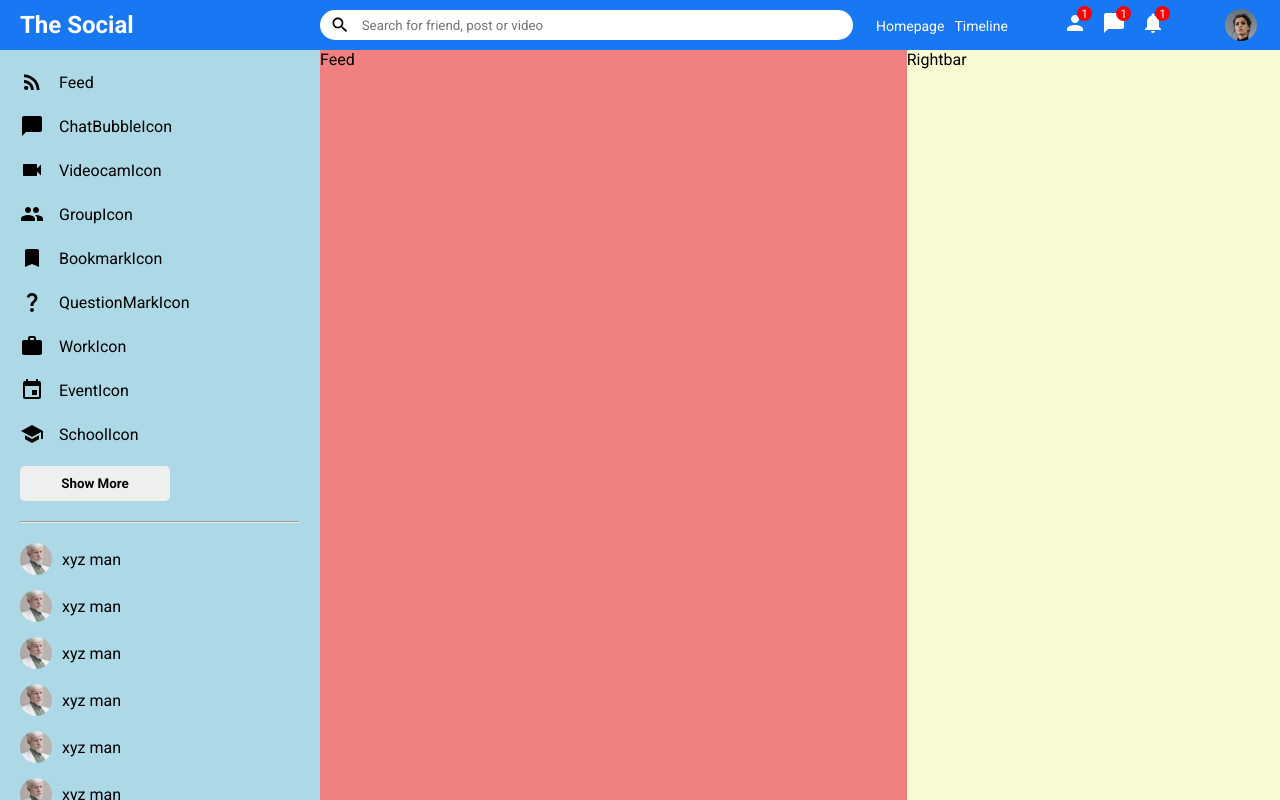
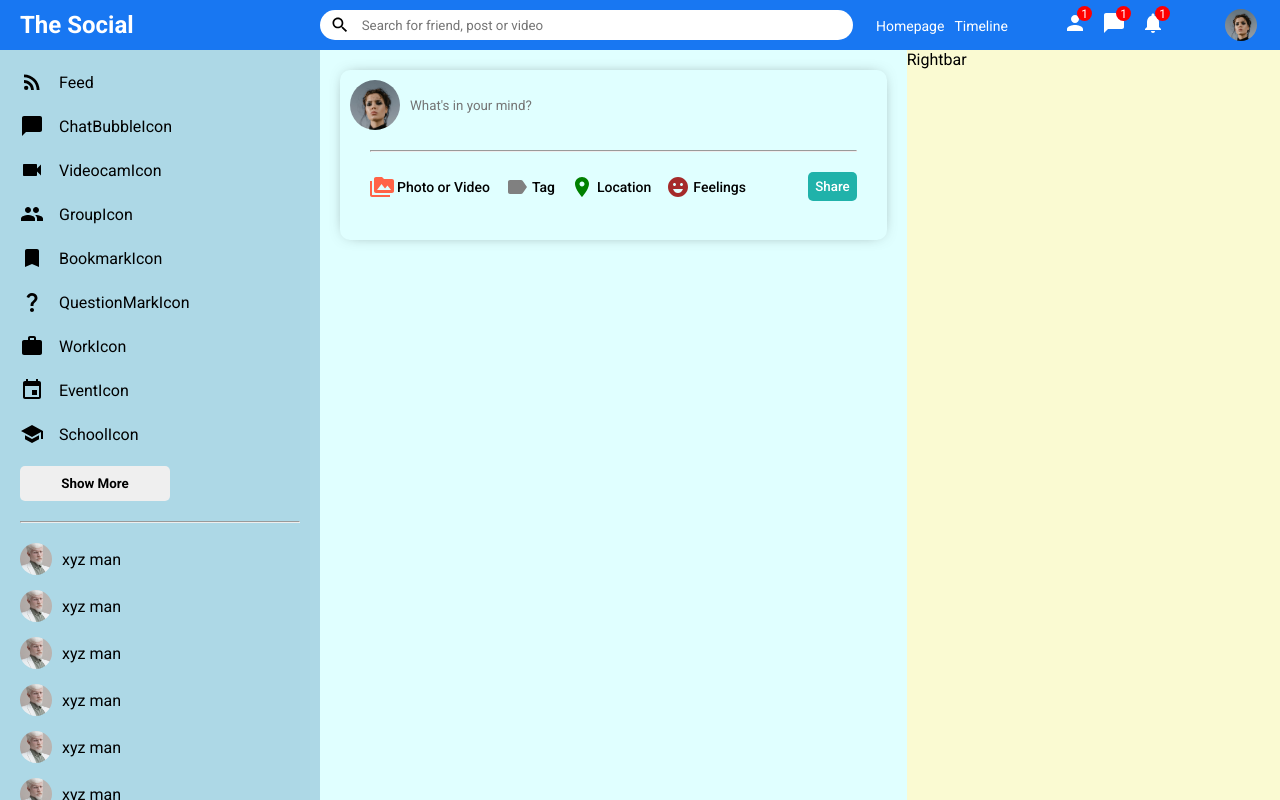
Before and after one commit to sadanmian/React-Social-Media, a React (Create React App) app: page / in a window 1280 px wide. Built offline with nearby package versions, Linux system fonts and the light colour scheme.

Commit message:
Share Component

```diff
--- a/src/components/feed/Feed.jsx
+++ b/src/components/feed/Feed.jsx
@@ -1,6 +1,13 @@
 import React from "react";
 import "./feed.css";
+import Share from "../share/Share";
 
 export default function Feed() {
-  return <div className="feed">Feed</div>;
+  return (
+    <div className="feed">
+      <div className="feedWrapper">
+        <Share />
+      </div>
+    </div>
+  );
 }
--- a/src/components/feed/feed.css
+++ b/src/components/feed/feed.css
@@ -1,4 +1,8 @@
 .feed {
-  background-color: lightcoral;
+  background-color: lightcyan;
   flex: 5.5;
 }
+
+.feedWrapper{
+  padding: 20px;
+}
--- /dev/null
+++ b/src/components/share/Share.jsx
@@ -0,0 +1,41 @@
+import React from "react";
+import "./share.css";
+import PermMediaIcon from "@mui/icons-material/PermMedia";
+import LabelIcon from "@mui/icons-material/Label";
+import RoomIcon from "@mui/icons-material/Room";
+import EmojiEmotionsIcon from "@mui/icons-material/EmojiEmotions";
+
+export default function Share() {
+  return (
+    <div className="share">
+      <div className="shareWrapper">
+        <div className="shareTop">
+          <img src="/assets/person/1.jpeg" alt="" className="shareProfileImg" />
+          <input className="shareInput" placeholder="What's in your mind?" />
+        </div>
+        <hr className="shareHr" />
+        <div className="shareBottom">
+          <div className="shareOptions">
+            <div className="shareOption">
+              <PermMediaIcon htmlColor="tomato" className="shareIcon" />
+              <span className="shareOptionText">Photo or Video</span>
+            </div>
+            <div className="shareOption">
+              <LabelIcon htmlColor="gray" className="shareIcon" />
+              <span className="shareOptionText">Tag</span>
+            </div>
+            <div className="shareOption">
+              <RoomIcon htmlColor="green" className="shareIcon" />
+              <span className="shareOptionText">Location</span>
+            </div>
+            <div className="shareOption">
+              <EmojiEmotionsIcon htmlColor="brown" className="shareIcon" />
+              <span className="shareOptionText">Feelings</span>
+            </div>
+          </div>
+          <button className="shareButton">Share</button>
+        </div>
+      </div>
+    </div>
+  );
+}
--- /dev/null
+++ b/src/components/share/share.css
@@ -0,0 +1,77 @@
+.share {
+  width: 100%;
+  height: 170px;
+  border-radius: 10px;
+  -webkit-box-shadow: 0px 0px 16px -8px rgba(0, 0, 0, 0.68);
+  box-shadow: 0px 0px 16px -8px rgba(0, 0, 0, 0.68);
+}
+
+.shareWrapper {
+  padding: 10px;
+}
+
+.shareTop {
+  display: flex;
+  align-items: center;
+}
+
+.shareProfileImg {
+  width: 50px;
+  height: 50px;
+  border-radius: 50%;
+  object-fit: cover;
+  margin-right: 10px;
+}
+
+.shareInput {
+  border: none;
+  width: 80%;
+  background-color: transparent;
+}
+
+.shareInput:focus {
+  outline: none;
+}
+
+.shareHr {
+  margin: 20px;
+}
+
+.shareBottom {
+  display: flex;
+  align-items: center;
+  justify-content: space-between;
+}
+
+.shareOptions {
+  display: flex;
+  margin-left: 20px;
+}
+
+.shareOption {
+  display: flex;
+  align-items: center;
+  margin-right: 15px;
+  cursor: pointer;
+}
+
+.shareIcon {
+  font-size: 18px;
+  margin-right: 3px;
+}
+
+.shareOptionText {
+  font-size: 14px;
+  font-weight: 500;
+}
+
+.shareButton {
+  border: none;
+  padding: 7px;
+  border-radius: 5px;
+  background-color: lightseagreen;
+  font-weight: 500;
+  margin-right: 20px;
+  cursor: pointer;
+  color: white;
+}
```
